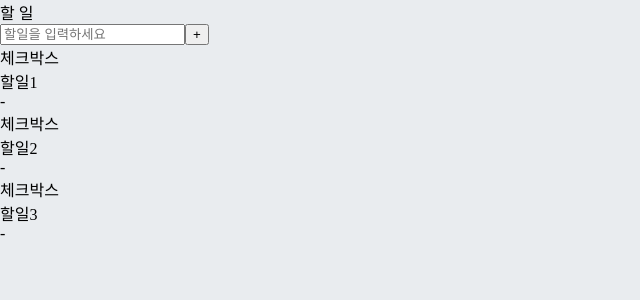
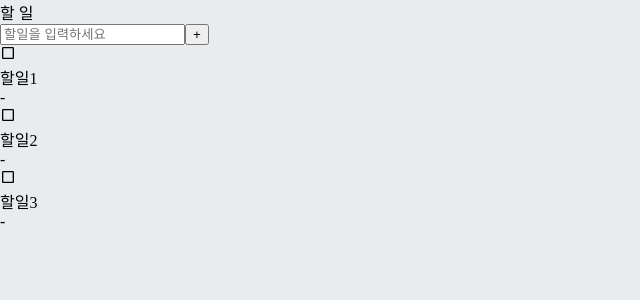
Before and after one commit to eunjeong09/book-todo-app, a React (Create React App) app in the folder todo-app/: page / in a window 1280 px wide. Shown: the top 300 px of the page, without its empty margins (0-640 px from the left). Built offline with nearby package versions, Linux system fonts and the light colour scheme.

Commit message:
Add onToggle event

```diff
--- a/todo-app/src/finalComponents/TodoItem.js
+++ b/todo-app/src/finalComponents/TodoItem.js
@@ -1,11 +1,17 @@
 import React from 'react';
+import {
+    MdCheckBoxOutlineBlank,
+    MdCheckBox,
+    MdRemoveCircleOutline,
+} from 'react-icons/md';
 import cn from 'classnames';
 
-const TodoItem = ({todo, onRemove}) => {
+const TodoItem = ({ todo, onRemove, onToggle }) => {
+    const { id, text, checked } = todo;
     return (
         <div>
-            <div >
-                체크박스
+            <div className={cn("checkbox", { checked })} onClick={() => onToggle(todo.id)}>
+                {checked ? <MdCheckBox /> : <MdCheckBoxOutlineBlank />}
             </div>
             <div>{todo.text}</div>
             <div onClick={() => onRemove(todo.id)} >-</div>
```
